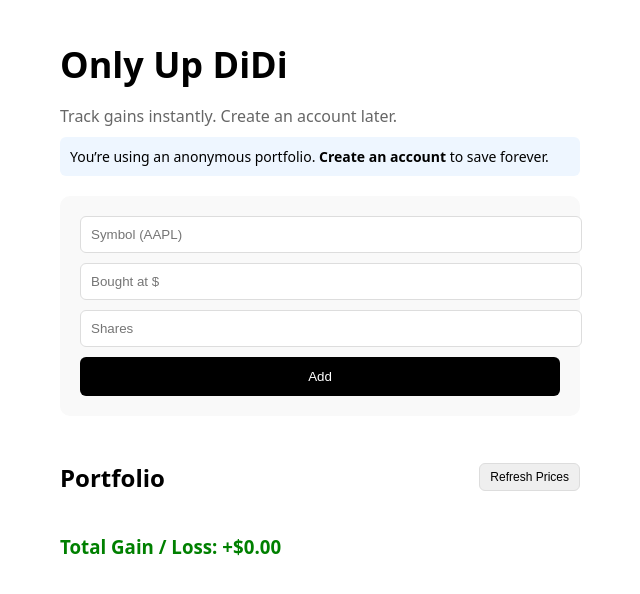
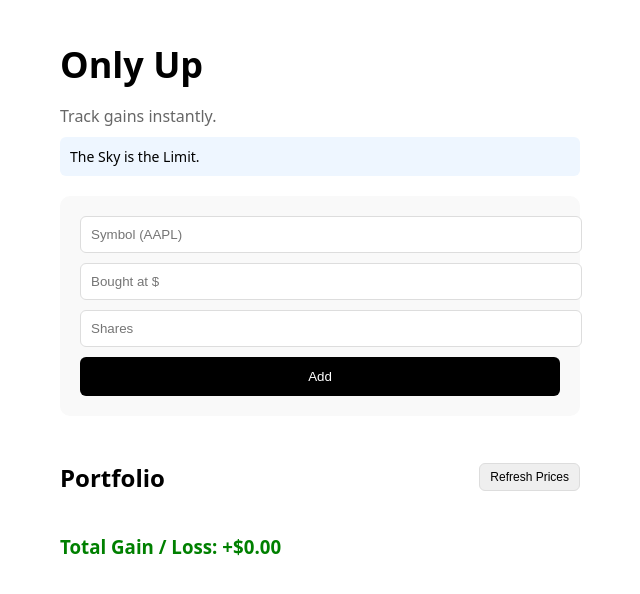
Before and after one commit to nmirpuri/Only-Up-Investing, a Next.js app: page / in a window 1280 px wide. Shown: the top 594 px of the page, without its empty margins (320-960 px from the left). Built offline with nearby package versions, Linux system fonts and the light colour scheme.

Commit message:
Update page.js

```diff
--- a/app/page.js
+++ b/app/page.js
@@ -159,14 +159,13 @@ useEffect(() => {
   ============================ */
   return (
     <main style={styles.container}>
-      <h1 style={styles.title}>Only Up DiDi</h1>
+      <h1 style={styles.title}>Only Up </h1>
       <p style={styles.subtitle}>
-        Track gains instantly. Create an account later.
+        Track gains instantly.
       </p>
 
       <div style={styles.notice}>
-        You’re using an anonymous portfolio.
-        <strong> Create an account</strong> to save forever.
+        The Sky is the Limit.
       </div>
 
       <div style={styles.card}>
```
